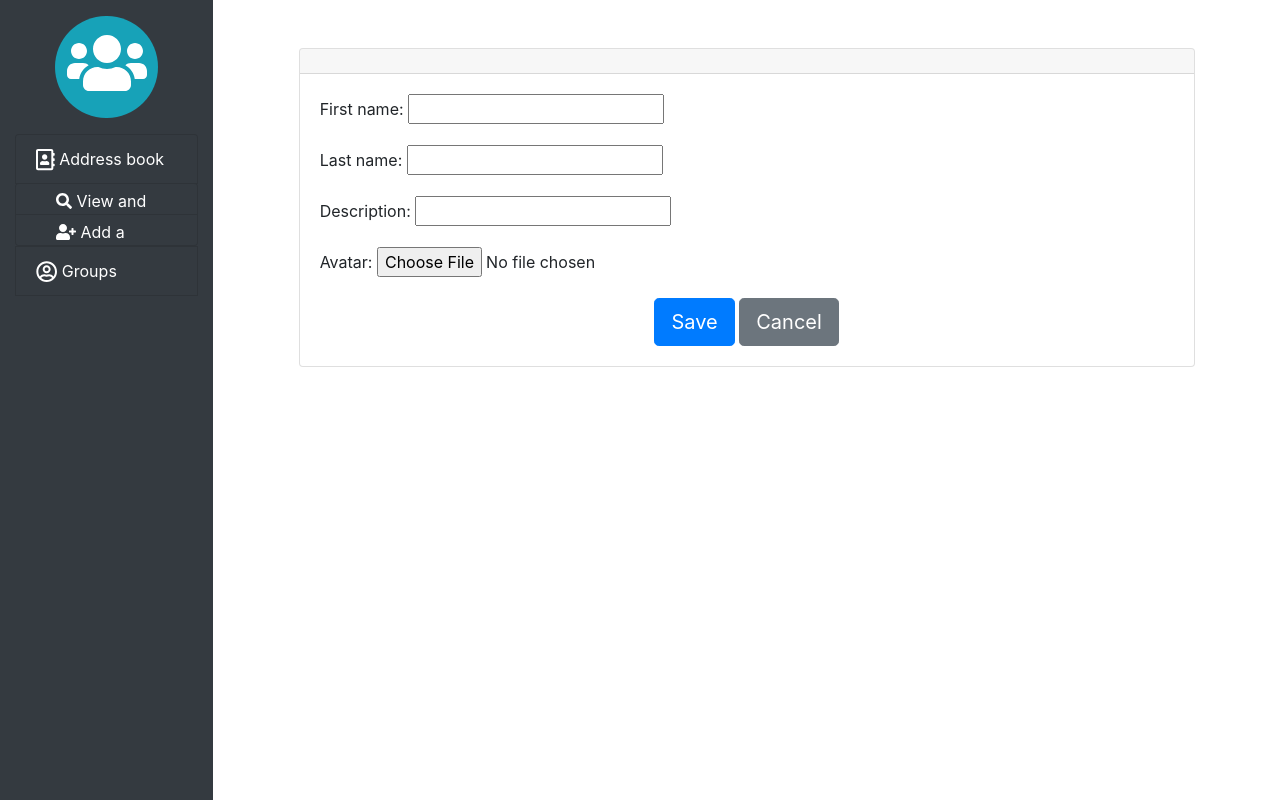
After one commit to bbisk/peoPool, a Django app: page /new/ in a window 1280 px wide, after a click on "Address book". The commit adds this page. Run offline with Django 3.2, Linux system fonts and the light colour scheme; some libraries are stand-ins or nearby versions.

Commit message:
All models, views, templates created. Full functionality.

```diff
--- /dev/null
+++ b/app/forms.py
@@ -0,0 +1,52 @@
+import re
+from django import forms
+from app.models import Contact, Address, Group, Email, PhoneNumber
+
+
+class ContactCreateForm(forms.ModelForm):
+    class Meta:
+        model = Contact
+        fields = [
+            'first_name',
+            'last_name',
+            'description',
+            'avatar'
+        ]
+
+    def clean(self):
+        cleaned_data = super().clean()
+        fname = cleaned_data.get('first_name')
+        lname = cleaned_data.get('last_name')
+
+        if re.match(r"(\d+)", fname) or re.match(r"(\d+)", lname) :
+            raise forms.ValidationError('Are you a robot? Please check your name')
+
+
+class AddressCreateForm(forms.ModelForm):
+    class Meta:
+        model = Address
+        fields = '__all__'
+
+
+class GroupCreateForm(forms.ModelForm):
+    class Meta:
+        model = Group
+        fields = '__all__'
+
+
+class EmailCreateForm(forms.ModelForm):
+    class Meta:
+        model = Email
+        fields = ['email', 'email_type']
+
+
+class PhoneCreateForm(forms.ModelForm):
+    class Meta:
+        model = PhoneNumber
+        fields = ['phone_number', 'phone_type']
+
+    def clean(self):
+        cleaned_data = super().clean()
+        phonenumber = cleaned_data.get('phone_number')
+        if not re.match(r"(?<!\w)(\(?(\+|00)?[0-9]{2}\)?)?[ -]?\d{3}[ -]?\d{3}[ -]?\d{3}(?!\w)", phonenumber):
+            raise forms.ValidationError('Phone number seems to be wrong! Please check and try again')
--- a/app/templates/base.html
+++ b/app/templates/base.html
@@ -3,26 +3,77 @@
 <head>
     <meta charset="UTF-8">
     <meta name="viewport" content="width=device-width, initial-scale=1">
-    <link rel="stylesheet" href="https://maxcdn.bootstrapcdn.com/bootstrap/4.0.0/css/bootstrap.min.css" integrity="sha384-Gn5384xqQ1aoWXA+058RXPxPg6fy4IWvTNh0E263XmFcJlSAwiGgFAW/dAiS6JXm" crossorigin="anonymous">
-    <title>boom - Book a conference room</title>
+    <link rel="stylesheet" href="https://maxcdn.bootstrapcdn.com/bootstrap/4.0.0/css/bootstrap.min.css"
+          integrity="sha384-Gn5384xqQ1aoWXA+058RXPxPg6fy4IWvTNh0E263XmFcJlSAwiGgFAW/dAiS6JXm" crossorigin="anonymous">
+    <title>{% block title %}peoPool{% endblock %}</title>
+    <style>
+        .Sidebar {
+            height: 100vh;
+            display: block;
+            color: white;
+        {#    text-align: center;#}
+        }
 
-    <style>
-    .jumbotron {
-        color: #ffffff;
-    }
+        .list-group-item {
+            background: #343a40;
+            color: white;
+        }
+
+        #dropmenu {
+            height: 2rem;
+            padding: 5px 40px;
+        }
+
+        #circle {
+            width: 8vw;
+            height: 8vw;
+            -moz-border-radius: 4vw;
+            -webkit-border-radius: 4vw;
+            border-radius: 4vw;
+            font-size: 5vw;
+            text-align: center;
+        }
+
+        #searchinput {
+            width: 50vw;
+        }
+
+        Main {
+            height: 100vh;
+        }
     </style>
 </head>
 <body>
-{#{% include 'navbar.html' %}#}
-    <div class="jumbotron bg-warning text-center">
-        <h1>peoPool</h1>
+
+<div class="container-fluid">
+    <div class="row">
+        <div class="col-3 col-md-2 bg-dark Sidebar">
+            {% include 'menu.html' %}
+        </div>
+        <div class="col-9 col-md-10 bg-grey Main">
+            <div class="container-fluid">
+                {% block content %}
+                {% endblock %}
+            </div>
+        </div>
     </div>
-    <div class="container">
-        {% block content %}
-        {% endblock %}
-    </div>
-<script src="https://code.jquery.com/jquery-3.2.1.slim.min.js" integrity="sha384-KJ3o2DKtIkvYIK3UENzmM7KCkRr/rE9/Qpg6aAZGJwFDMVNA/GpGFF93hXpG5KkN" crossorigin="anonymous"></script>
-<script src="https://cdnjs.cloudflare.com/ajax/libs/popper.js/1.12.9/umd/popper.min.js" integrity="sha384-ApNbgh9B+Y1QKtv3Rn7W3mgPxhU9K/ScQsAP7hUibX39j7fakFPskvXusvfa0b4Q" crossorigin="anonymous"></script>
-<script src="https://maxcdn.bootstrapcdn.com/bootstrap/4.0.0/js/bootstrap.min.js" integrity="sha384-JZR6Spejh4U02d8jOt6vLEHfe/JQGiRRSQQxSfFWpi1MquVdAyjUar5+76PVCmYl" crossorigin="anonymous"></script>
+</div>
+<script>
+    function goBack() {
+        window.history.back();
+    }
+</script>
+<script defer src="https://use.fontawesome.com/releases/v5.0.8/js/all.js"
+        integrity="sha384-SlE991lGASHoBfWbelyBPLsUlwY1GwNDJo3jSJO04KZ33K2bwfV9YBauFfnzvynJ"
+        crossorigin="anonymous"></script>
+<script src="https://code.jquery.com/jquery-3.2.1.slim.min.js"
+        integrity="sha384-KJ3o2DKtIkvYIK3UENzmM7KCkRr/rE9/Qpg6aAZGJwFDMVNA/GpGFF93hXpG5KkN"
+        crossorigin="anonymous"></script>
+<script src="https://cdnjs.cloudflare.com/ajax/libs/popper.js/1.12.9/umd/popper.min.js"
+        integrity="sha384-ApNbgh9B+Y1QKtv3Rn7W3mgPxhU9K/ScQsAP7hUibX39j7fakFPskvXusvfa0b4Q"
+        crossorigin="anonymous"></script>
+<script src="https://maxcdn.bootstrapcdn.com/bootstrap/4.0.0/js/bootstrap.min.js"
+        integrity="sha384-JZR6Spejh4U02d8jOt6vLEHfe/JQGiRRSQQxSfFWpi1MquVdAyjUar5+76PVCmYl"
+        crossorigin="anonymous"></script>
 </body>
 </html>
--- /dev/null
+++ b/app/templates/contact.html
@@ -0,0 +1,70 @@
+{% extends 'base.html' %}
+{% block content %}
+    <div class="d-flex pt-5 justify-content-center">
+        <div class="card" style="width: 70vw">
+            <div class="card-header">
+                {% if object %}
+                    <a href="#" data-toggle="dropdown"><i class="fas fa-plus fa-lg"></i></a>
+                    <div class="dropdown-menu">
+                        {% if not object.address %}
+                            <a class="dropdown-item" href="{% url 'add_address_view' object.id %}">Add new address</a>
+                        {% endif %}
+                        <a class="dropdown-item" href="{% url 'add_email' object.id %}">Add Email</a>
+                        <a class="dropdown-item" href="{% url 'add_phone' object.id %}">Add Phone Number</a>
+                    </div>
+                    <a href="{% url 'edit_contact_view' object.id %}"><i class="fas fa-edit fa-lg"></i></a>
+                    <a href="{% url 'delete_view' object.id %}"><i class="fas fa-trash-alt fa-lg"></i></a>
+                {% endif %}
+            </div>
+            <div class="card-body">
+                <div class="row">
+                    {% if object %}
+                        <div class="col">
+                            {% if object.avatar %}
+                                <img src="{{ path|default:"/media/" }}{{ object.avatar }}"
+                                     class="rounded-circle card-image-top float-right"
+                                     style="width: 8vw">
+                            {% endif %}
+                            <h4 class="card-title">{{ object }}
+                            </h4>
+                            {% if object.group.all %}
+                                <h6 class="font-italic">Belongs to:
+                                    {% for obj in object.group.all %}{{ obj.name }}{% endfor %}</h6>
+                            {% endif %}
+                            {% if object.description %}
+                                <h5 class="card-text">{{ object.description }}</h5>
+                            {% endif %}
+                            {% if object.address %}
+                                <h5 class="card-text">Address <a href="{% url 'edit_address_view' object.address_id %}"><i
+                                        class="fas fa-edit"></i></a></h5>
+                                <h6>{{ object.address.street }}
+                                    {{ object.address.building }}{% if object.address.flat %}/
+                                        {{ object.address.flat }}{% endif %}</h6>
+                                <h6>{{ object.address.postal_code }} {{ object.address.city }}, {{ object.address.country }}</h6>
+                            {% endif %}
+                            <h6>{{ object.address.country }}</h6>
+                            {% if object.phonenumber_set.all %}
+                                <h5>Phones:</h5>
+                                <ul>{% for obj in object.phonenumber_set.all %}
+                                    <li>{{ obj.get_phone_type_display }}: {{ obj }}
+                                        <a href="{% url 'modify_phone' obj.id %}"><i class="fas fa-edit"></i></a>
+                                        <a href="{% url 'delete_phone' obj.id %}"><i class="fas fa-trash-alt"></i></a>
+                                    </li>{% endfor %}</ul>
+                            {% endif %}
+                            {% if object.email_set.all %}
+                                <h5>Emails:</h5>
+                                <ul>{% for obj in object.email_set.all %}
+                                    <li>{{ obj.get_email_type_display }}: {{ obj }}
+                                        <a href="{% url 'modify_email' obj.id %}"><i class="fas fa-edit"></i></a>
+                                        <a href="{% url 'delete_email' obj.id %}"><i class="fas fa-trash-alt"></i></a>
+                                    </li>{% endfor %}</ul>
+                            {% endif %}
+                        </div>
+                    {% endif %}
+                    {% block form %}
+                    {% endblock %}
+                </div>
+            </div>
+        </div>
+    </div>
+{% endblock %}
--- /dev/null
+++ b/app/templates/edit_form.html
@@ -0,0 +1,4 @@
+<form action="" method="post">{% csrf_token %}
+    {{ form.as_p }}
+    <input type="submit" value="Update" />
+</form>
--- /dev/null
+++ b/app/templates/form.html
@@ -0,0 +1,21 @@
+{% extends template_ex|default:'contact.html' %}
+{% block form %}
+    <div class="col">
+        {% if form %}
+            <form action="" method="POST" enctype="multipart/form-data">
+                {{ form.as_p }}
+                <div class="input-group-btn">
+                    <div class="row">
+                        <div class="col-sm-3"></div>
+                        <div class="col-sm-6 text-center">
+                            <button type="submit" class="btn btn-primary btn-lg">Save</button>
+                            <button onclick="goBack()" class="btn btn-secondary btn-lg">Cancel</button>
+                        </div>
+                        <div class="col-sm-3"></div>
+                    </div>
+                </div>
+                {% csrf_token %}
+            </form>
+        {% endif %}
+    </div>
+{% endblock %}
--- /dev/null
+++ b/app/templates/menu.html
@@ -0,0 +1,28 @@
+<div class="d-flex p-3 justify-content-center ">
+    <div id="circle" class="bg-info"><i class="fas fa-users"></i></div>
+</div>
+
+<div class="list-group">
+    <a href="#drop_address" class="list-group-item list-group-item-action list-group-item-primary"
+       data-toggle="collapse"> <i class="far fa-address-book fa-lg"></i> Address book</a>
+    <div id="drop_address" class="collapse">
+        <a href="{% url 'search' %}" class="list-group-item list-group-item-action" id="dropmenu">
+            <i class="fas fa-search"></i> View and search
+        </a>
+        <a href="{% url 'add_contact_view' %}" class="list-group-item list-group-item-action" id="dropmenu">
+            <i class="fas fa-user-plus"></i> Add a contact
+        </a>
+    </div>
+
+    <a href="#drop_group" class="list-group-item list-group-item-action list-group-item-success" data-toggle="collapse">
+        <i class="far fa-user-circle fa-lg"></i> Groups
+    </a>
+    <div id="drop_group" class="collapse">
+        <a href="{% url 'groups_view' %}" class="list-group-item list-group-item-action" id="dropmenu">
+            <i class="fas fa-search"></i> View and search
+        </a>
+        <a href="{% url 'add_group_view' %}" class="list-group-item list-group-item-action" id="dropmenu">
+            <i class="fas fa-plus"></i> Add a group
+        </a>
+    </div>
+</div>
--- a/app/views.py
+++ b/app/views.py
@@ -1,7 +1,188 @@
-from django.shortcuts import render
-from django.views.generic.base import View
+from django.shortcuts import redirect
+from django.urls.base import reverse_lazy, reverse
+from django.views.generic.detail import DetailView
+from django.views.generic.edit import CreateView, UpdateView, DeleteView, FormView
+from django.views.generic.list import ListView
+from app.forms import ContactCreateForm, AddressCreateForm, EmailCreateForm, PhoneCreateForm, GroupCreateForm
+from app.models import Address, Contact, Email, PhoneNumber, Group
+from peoPool.settings import MEDIA_URL
 
-TEMPLATE = 'base.html'
-class ContactsView(View):
-    def get(self, request):
-        return render(request, TEMPLATE, {})
+FORM_TEMPLATE = 'form.html'
+VIEW_TEMPLATE = 'contact.html'
+DEL_TEMPLATE = 'delete.html'
+GROUP_TEMPLATE = 'group.html'
+FORM_GROUP_TEMPLATE = 'form_group.html'
+CONTACTS_VIEW_TEMPLATE = 'contact_list.html'
+GROUPS_VIEW_TEMPLATE = 'group_list.html'
+
+
+class ContactsView(ListView):
+    template_name = CONTACTS_VIEW_TEMPLATE
+    queryset = Contact.objects.order_by('last_name')
+
+
+class SearchView(ListView):
+    template_name = CONTACTS_VIEW_TEMPLATE
+
+    def get_queryset(self):
+        query = self.request.GET.get('query', default="")
+        return Contact.objects.filter(first_name__icontains=query) or \
+               Contact.objects.filter(last_name__icontains=query) or \
+               Contact.objects.filter(phonenumber__phone_number__contains=query) or \
+               Contact.objects.filter(email__email__icontains=query)
+
+
+class GroupsView(ListView):
+    template_name = GROUPS_VIEW_TEMPLATE
+
+    def get_queryset(self):
+        query = self.request.GET.get('query', default="")
+        return Group.objects.filter(name__icontains=query) or \
+               Group.objects.filter(contact__first_name__icontains=query) or \
+               Group.objects.filter(contact__last_name__icontains=query)
+
+
+class ContactDetailView(DetailView):
+    template_name = VIEW_TEMPLATE
+    queryset = Contact.objects.all()
+
+    def get_context_data(self, **kwargs):
+        context = super().get_context_data(**kwargs)
+        context['path'] = MEDIA_URL
+        return context
+
+
+class GroupView(DetailView):
+    template_name = GROUP_TEMPLATE
+    queryset = Group.objects.all()
+
+
+class AddContactView(CreateView):
+    form_class = ContactCreateForm
+    template_name = FORM_TEMPLATE
+
+
+class AddGroupView(CreateView):
+    form_class = GroupCreateForm
+    template_name = FORM_TEMPLATE
+
+
+class AddAddressView(FormView):
+    form_class = AddressCreateForm
+    template_name = FORM_TEMPLATE
+
+    def form_valid(self, form):
+        contact_update = Contact.objects.get(**self.kwargs)
+        form_save = form.save()
+        contact_update.address_id = form_save.id
+        contact_update.save()
+
+        return redirect('contact_view', contact_update.id)
+
+
+class AddEmailView(FormView):
+    form_class = EmailCreateForm
+    template_name = FORM_TEMPLATE
+
+    def form_valid(self, form):
+        contact = Contact.objects.get(**self.kwargs)
+        form_edit = form.save(commit=False)
+        form_edit.contact = contact
+        form_edit.save()
+        return redirect('contact_view', contact.id)
+
+
+class AddPhoneView(FormView):
+    form_class = PhoneCreateForm
+    template_name = FORM_TEMPLATE
+
+    def form_valid(self, form):
+        contact = Contact.objects.get(**self.kwargs)
+        form_edit = form.save(commit=False)
+        form_edit.contact = contact
+        form_edit.save()
+        return redirect('contact_view', contact.id)
+
+
+class EditAddressView(UpdateView):
+    model = Address
+    fields = '__all__'
+    template_name = FORM_TEMPLATE
+
+    def get_success_url(self):
+        contact = Contact.objects.get(address_id=self.get_object().id)
+        return reverse('contact_view', kwargs={'pk': contact.id})
+
+
+class EditContactView(UpdateView):
+    model = Contact
+    fields = '__all__'
+    template_name = FORM_TEMPLATE
+
+
+class EditEmailView(UpdateView):
+    model = Email
+    fields = [
+        'email',
+        'email_type'
+    ]
+    template_name = FORM_TEMPLATE
+
+    def get_success_url(self):
+        return reverse('contact_view', kwargs={'pk': self.object.contact_id})
+
+
+class EditPhoneView(UpdateView):
+    model = PhoneNumber
+    fields = [
+        'phone_number',
+        'phone_type'
+    ]
+    template_name = FORM_TEMPLATE
+
+    def get_success_url(self):
+        return reverse('contact_view', kwargs={'pk': self.object.contact_id})
+
+
+class EditGroupView(UpdateView):
+    model = Group
+    fields = '__all__'
+    template_name = FORM_TEMPLATE
+
+    def get_context_data(self, **kwargs):
+        context = super().get_context_data(**kwargs)
+        context['template_ex'] = "group.html"
+        return context
+
+
+class DeleteContactView(DeleteView):
+    model = Contact
+    template_name = DEL_TEMPLATE
+    success_url = reverse_lazy('contacts_view')
+
+
+class DeleteGroupView(DeleteView):
+    model = Group
+    template_name = DEL_TEMPLATE
+    success_url = reverse_lazy('groups_view')
+
+    def get_context_data(self, **kwargs):
+        context = super().get_context_data(**kwargs)
+        context['template_ex'] = "group.html"
+        return context
+
+
+class DeleteEmailView(DeleteView):
+    model = Email
+    template_name = DEL_TEMPLATE
+
+    def get_success_url(self):
+        return reverse('contact_view', kwargs={'pk': self.object.contact_id})
+
+
+class DeletePhoneView(DeleteView):
+    model = PhoneNumber
+    template_name = DEL_TEMPLATE
+
+    def get_success_url(self):
+        return reverse('contact_view', kwargs={'pk': self.object.contact_id})
--- a/peoPool/urls.py
+++ b/peoPool/urls.py
@@ -14,11 +14,38 @@ Including another URLconf
     2. Add a URL to urlpatterns:  url(r'^blog/', include('blog.urls'))
 """
 from django.conf.urls import url
+from django.conf.urls.static import static
 from django.contrib import admin
 
-from app.views import ContactsView
+from app.views import ContactsView, AddAddressView, EditAddressView, AddContactView, ContactDetailView, EditContactView, \
+    DeleteContactView, AddEmailView, AddPhoneView, SearchView, EditEmailView, EditPhoneView, DeleteEmailView, \
+    DeletePhoneView, GroupsView, GroupView, EditGroupView, DeleteGroupView, AddGroupView
+
+from peoPool.settings import MEDIA_URL, MEDIA_ROOT, DEBUG
 
 urlpatterns = [
     url(r'^admin/', admin.site.urls),
     url(r'^$', ContactsView.as_view(), name="contacts_view"),
+    url(r'^show/(?P<pk>(\d)+)/$', ContactDetailView.as_view(), name="contact_view"),
+    url(r'^modify/(?P<pk>(\d)+)/$', EditContactView.as_view(), name="edit_contact_view"),
+    url(r'^delete/(?P<pk>(\d)+)/$', DeleteContactView.as_view(), name="delete_view"),
+    url(r'^new/$', AddContactView.as_view(), name="add_contact_view"),
+    url(r'^(?P<pk>(\d)+)/add_email/$', AddEmailView.as_view(), name="add_email"),
+    url(r'^(?P<pk>(\d)+)/modify_email/$', EditEmailView.as_view(), name="modify_email"),
+    url(r'^(?P<pk>(\d)+)/delete_email/$', DeleteEmailView.as_view(), name="delete_email"),
+    url(r'^(?P<pk>(\d)+)/add_phone/$', AddPhoneView.as_view(), name="add_phone"),
+    url(r'^(?P<pk>(\d)+)/modify_phone/$', EditPhoneView.as_view(), name="modify_phone"),
+    url(r'^(?P<pk>(\d)+)/delete_phone/$', DeletePhoneView.as_view(), name="delete_phone"),
+    url(r'^(?P<pk>(\d)+)/add_address/$', AddAddressView.as_view(), name="add_address_view"),
+    url(r'^address/modify/(?P<pk>(\d)+)/$', EditAddressView.as_view(), name="edit_address_view"),
+    url(r'^search/$', SearchView.as_view(), name="search"),
+    url(r'^groups/$', GroupsView.as_view(), name="groups_view"),
+    url(r'^groups/(?P<pk>(\d)+)/$', GroupView.as_view(), name="group_view"),
+    url(r'^groups/modify/(?P<pk>(\d)+)/$', EditGroupView.as_view(), name="edit_group_view"),
+    url(r'^groups/delete/(?P<pk>(\d)+)/$', DeleteGroupView.as_view(), name="delete_group_view"),
+    url(r'^groups/new/$', AddGroupView.as_view(), name="add_group_view"),
+
 ]
+
+if DEBUG is True:
+    urlpatterns += static(MEDIA_URL, document_root=MEDIA_ROOT)
```
Also changed, not shown: app/models.py (+40 -9 lines), app/templates/contact_list.html (added, +49 -0 lines), app/templates/delete.html (added, +13 -0 lines), app/templates/group.html (added, +37 -0 lines), app/templates/group_list.html (added, +42 -0 lines), peoPool/settings.py (+3 -4 lines).
